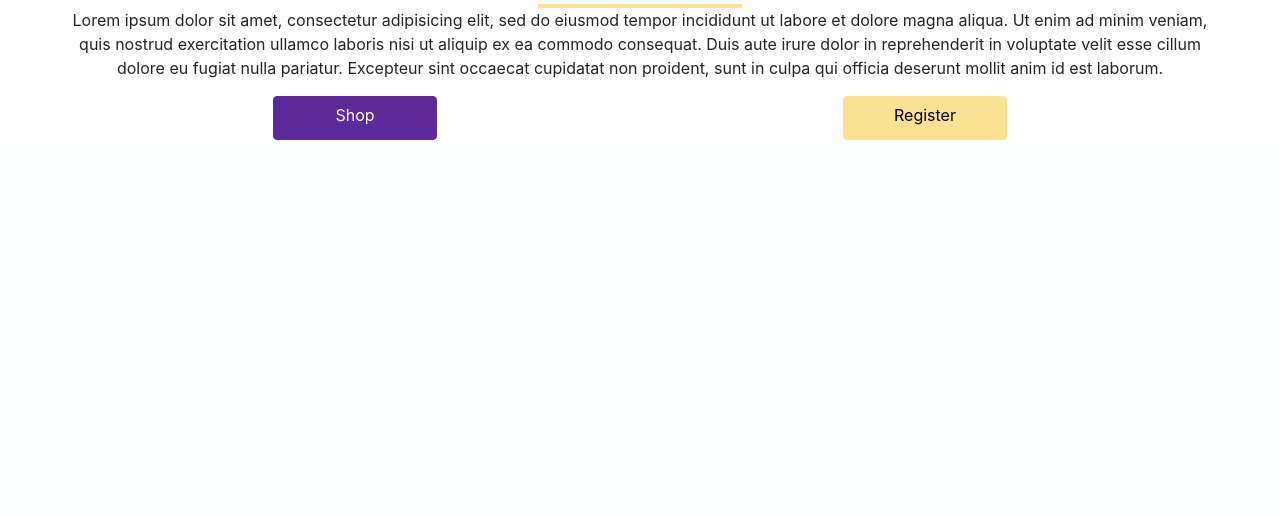
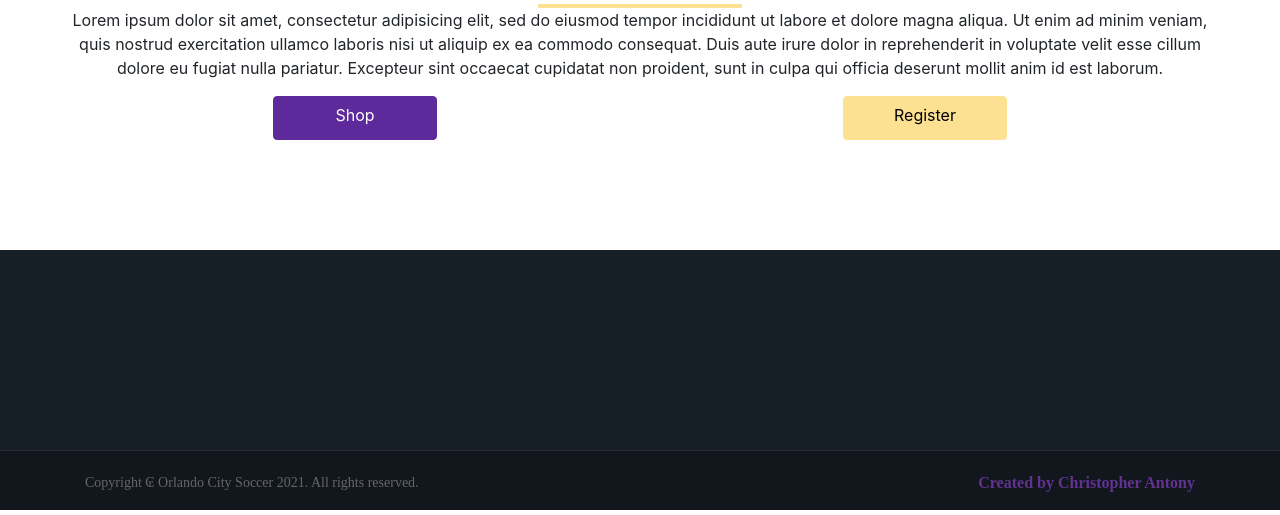
Before and after one commit to christopher2306/Orlando-City, a web app: file index.html in a window 1280 px wide. Shown: the part 1559-2074 px from the top of the page. Before the commit the page ends 1699 px from the top, so only its background shows below. Run offline with its HTML, style and script files only (its server is not run), Linux system fonts and the light colour scheme; some libraries are stand-ins or nearby versions; some web fonts are replaced.

Commit message:
Versão 2

```diff
--- a/css/orlando.css
+++ b/css/orlando.css
@@ -313,3 +313,34 @@ header .row{
 	height: 44px;
 
 }
+
+footer{
+	margin-top: 110px;
+}
+
+footer .row p{
+	line-height: 64px;
+	margin-bottom: 0;
+}
+
+footer .row-cinza-claro{
+	height: 200px;
+	background-color: #171F26;
+}
+
+footer .row-cinza-escuro{
+	height: 60px;
+	background-color: #11171D;
+	border-top: #242D37 1px solid;
+}
+footer .pull-left{
+	font-family: 'OpenSans';
+	font-size: 14px;
+	color: #666;
+}
+
+footer .text-roxo{
+	color: #623291;
+	font-family: 'OpenSans';
+	font-weight: bold;
+}
--- a/index.html
+++ b/index.html
@@ -153,9 +153,23 @@
 				</div>
 			</div>
 			</div>
-
 	</section>
 
+	<footer>
+		<div class="row row-cinza-claro">
+			<div class="container">
+
+			</div>
+		</div>
+
+		<div class="row row-cinza-escuro">
+			<div class="container">
+				<p class="pull-left">Copyright ₢ Orlando City Soccer 2021. All rights reserved.</p>
+				<p class="pull-right text-roxo">Created by Christopher Antony</p>
+			</div>
+		</div>
+
+	</footer>
 
 
 	<script src="lib/jquery/jquery.min.js"></script>
```
